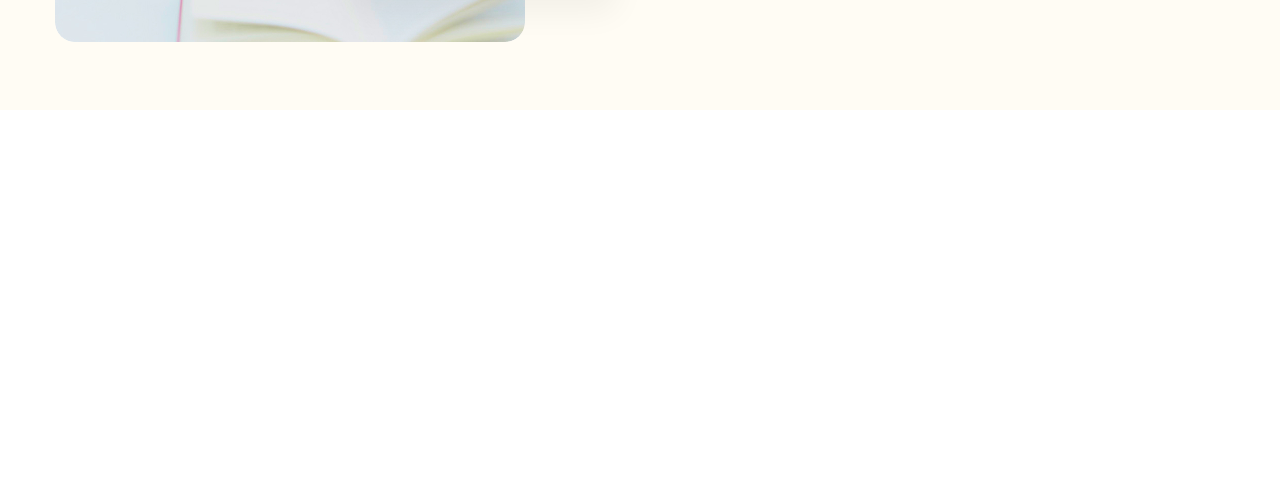
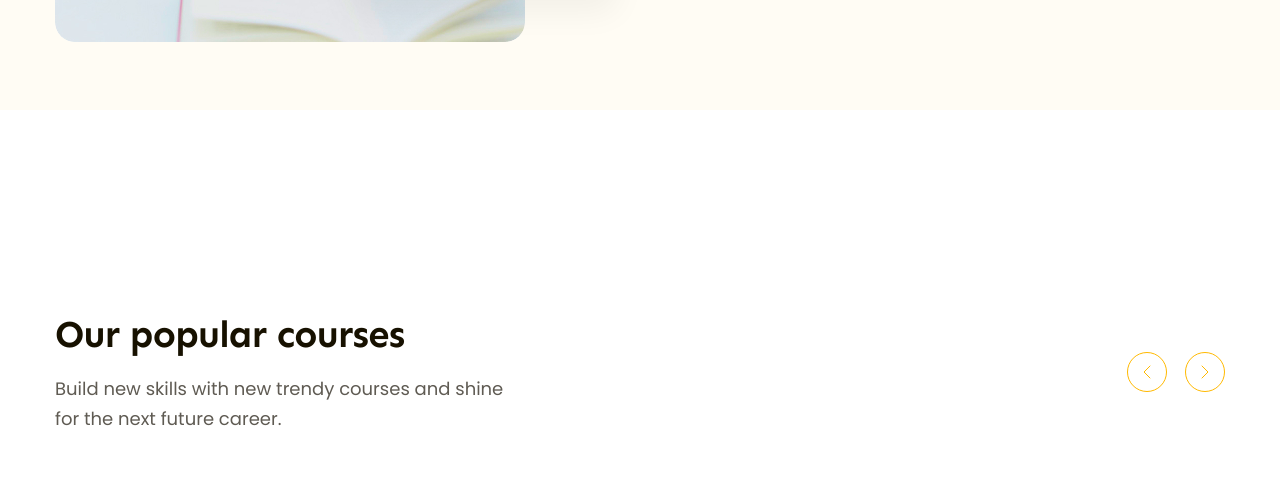
Before and after one commit to PhatDiaz/figma-to-html, a plain HTML site: page index.html in a window 1280 px wide. Shown: the part 793-1295 px from the top of the page. Drawn offline with Linux system fonts and the light colour scheme.

Commit message:
P5 làm phần popular part 1

```diff
--- a/assets/css/style.css
+++ b/assets/css/style.css
@@ -21,6 +21,15 @@ body {
 /* ============== common ==============*/
 a {
     text-decoration: none;
+}
+
+.heading-lv2 {
+    color: #171100;
+    font-family: var(--font-heading);
+    font-size: 3.8rem;
+    font-weight: 700;
+    line-height: 1.27;
+    letter-spacing: -0.76px;
 }
 
 .btn {
@@ -274,3 +283,47 @@ a {
 .hero .stats strong:nth-child(2) {
     margin-left: 28px;
 }
+
+/* ============== popular ==============*/
+
+.popular {
+    padding: 65px 0;
+    margin-top: 135px;
+}
+
+.popular-top {
+    display: flex;
+    justify-content: space-between;
+    align-items: center;
+}
+
+.popular-top .desc {
+    margin-top: 16px;
+    width: 458px;
+    color: #5F5B53;
+    font-size: 1.8rem;
+    line-height: 1.67;
+}
+
+.popular-top .control {
+    display: flex;
+    gap: 18px;
+}
+
+.popular-top .control-btn {
+    display: flex;
+    justify-content: center;
+    align-items: center;
+    background-color: transparent;
+    width: 40px;
+    height: 40px;
+    border-radius: 50%;
+    color: var(--primary-color);
+    border: 1px solid var(--primary-color);
+}
+
+.popular-top .control-btn:hover {
+    background-color: var(--primary-color);
+    color: #FFF;
+    cursor: pointer;
+}
--- a/index.html
+++ b/index.html
@@ -54,6 +54,7 @@
 
     <!-- main -->
     <main>
+        <!-- hero -->
         <div class="hero">
             <div class="main-content">
                 <div class="body">
@@ -131,6 +132,39 @@
                 </div>
             </div>
         </div>
+
+        <!-- popular -->
+        <div class="popular">
+            <div class="main-content">
+                <div class="popular-top">
+                    <!-- popular left -->
+                    <div class="info">
+                        <h2 class="heading-lv2">Our popular courses</h2>
+                        <p class="desc">Build new skills with new trendy courses and shine for the next future career.
+                        </p>
+                    </div>
+
+                    <!-- popular right -->
+                    <div class="control">
+                        <button class="control-btn">
+                            <svg width="8" height="14" viewBox="0 0 8 14" fill="none"
+                                xmlns="http://www.w3.org/2000/svg">
+                                <path d="M7 1L1 7L7 13" stroke="currentColor" stroke-linecap="round"
+                                    stroke-linejoin="round" />
+                            </svg>
+
+                        </button>
+                        <button class="control-btn">
+                            <svg width="8" height="14" viewBox="0 0 8 14" fill="none"
+                                xmlns="http://www.w3.org/2000/svg">
+                                <path d="M1 1L7 7L1 13" stroke="currentColor" stroke-linecap="round"
+                                    stroke-linejoin="round" />
+                            </svg>
+                        </button>
+                    </div>
+                </div>
+            </div>
+        </div>
     </main>
 </body>
 
```
Also changed, not shown: assets/icon/next.svg (added), assets/icon/prev.svg (added).
